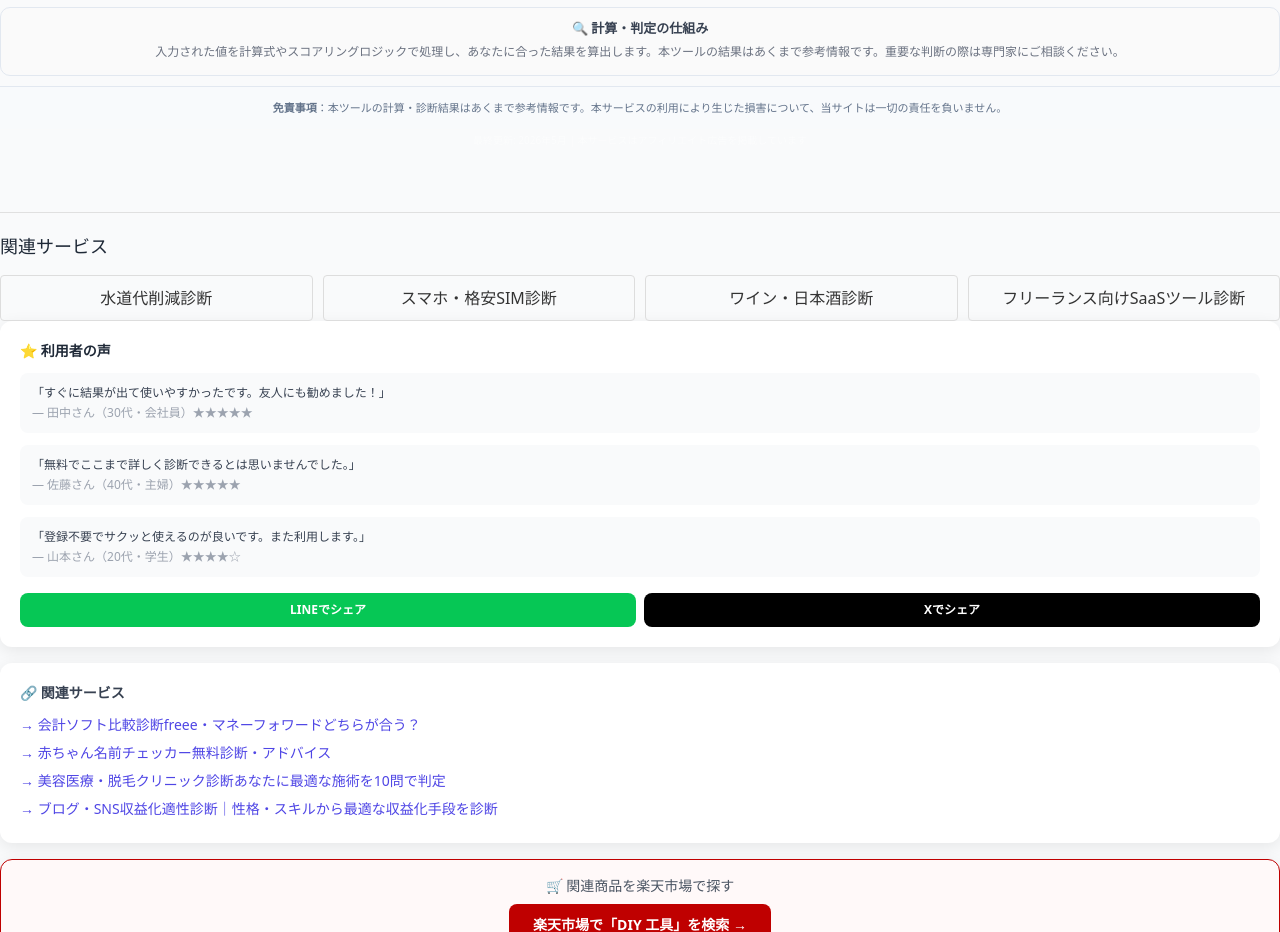
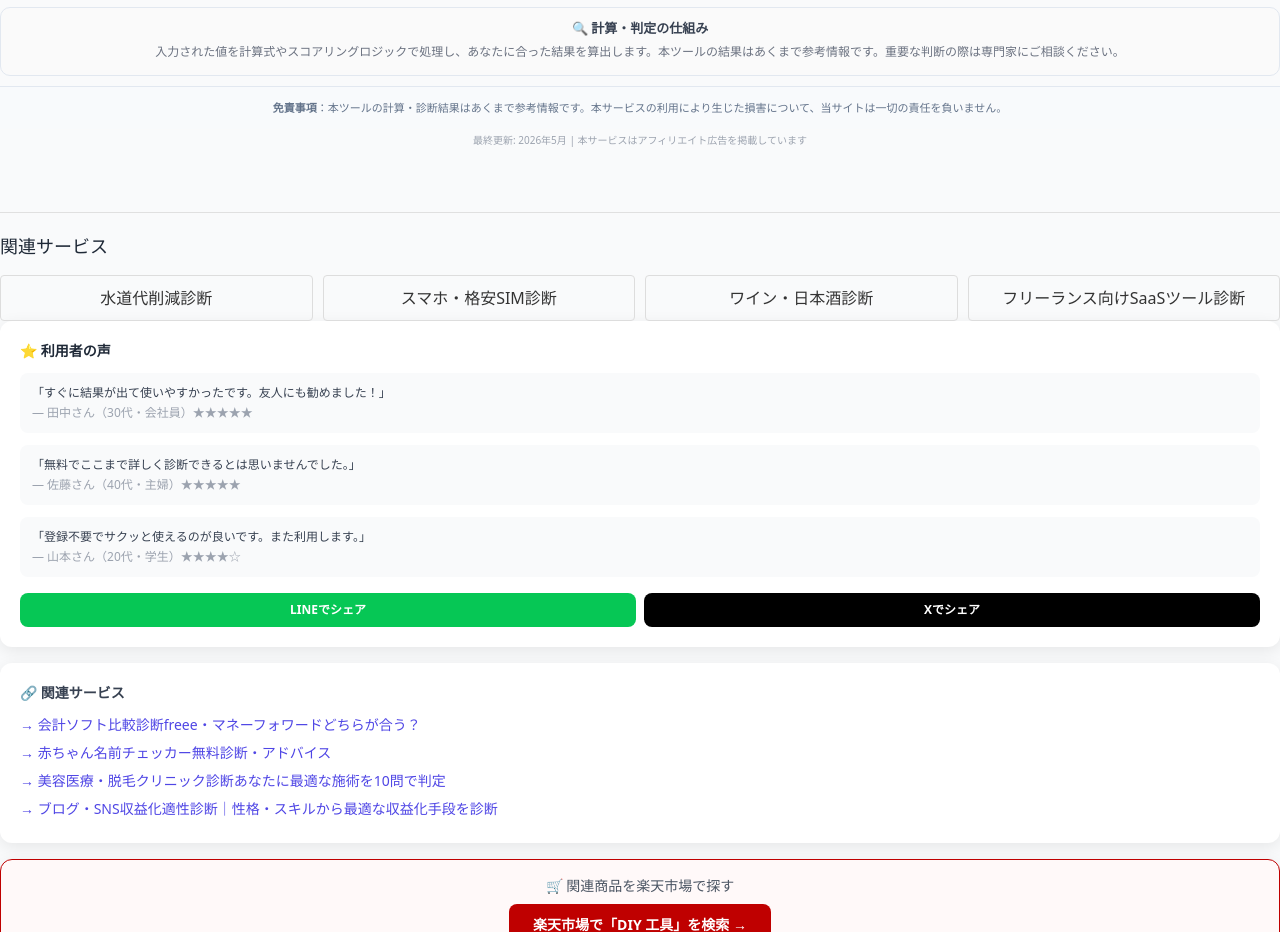
Before and after one commit to appadaycreator/diy-advisor, a plain HTML site: page index.html in a window 1280 px wide. Shown: the part 1667-2599 px from the top of the page. Drawn offline with nearby package versions, Linux system fonts and the light colour scheme.

Commit message:
fix: footer color rgba(255,255,255,0.5)→#9ca3af 修正 #横展開
Co-Authored-By: Claude Sonnet 4.6 <noreply@anthropic.com>

```diff
--- a/index.html
+++ b/index.html
@@ -260,7 +260,7 @@ button, .btn, .btn-primary, .option-btn, [role="button"] { min-height: 48px; min
         <div style="background:#f8fafc;border-top:1px solid #e2e8f0;padding:12px 16px;margin:0;font-size:11px;color:#64748b;text-align:center;line-height:1.7;">
   <strong>免責事項</strong>：本ツールの計算・診断結果はあくまで参考情報です。本サービスの利用により生じた損害について、当サイトは一切の責任を負いません。
 </div>
-<p style="text-align:center;font-size:10px;color:rgba(255,255,255,0.5);margin-top:3px;">最終更新: 2026年5月 | 本サービスはアフィリエイト広告を掲載しています</p>
+<p style="text-align:center;font-size:10px;color:#9ca3af;margin-top:3px;">最終更新: 2026年5月 | 本サービスはアフィリエイト広告を掲載しています</p>
 </footer>
 
   <script>
```
